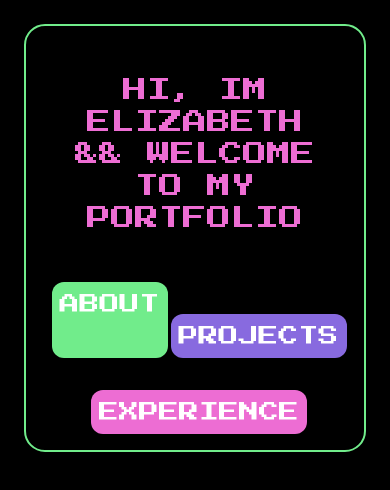
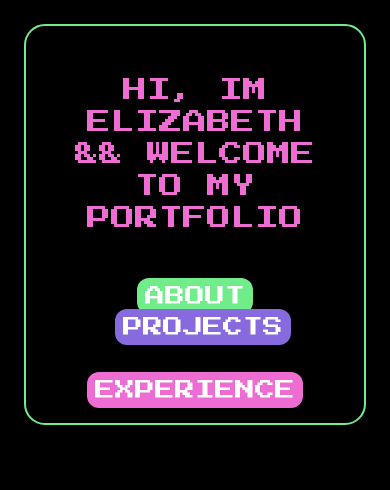
Before and after one commit to lizzzyCodes/elizabeth-c, a Next.js app: page / in a window 390 px wide. Shown: the top 490 px of the page. Built offline with nearby package versions, Linux system fonts and the light colour scheme.

Commit message:
updating the homepage for mobile

```diff
--- a/components/buttons.tsx
+++ b/components/buttons.tsx
@@ -2,7 +2,7 @@ import Link from "next/link"
 
 export default function Button({ text, link, color } : { link:string, text:string, color:string }) {
   return (
-    <Link href={link} className={`  py-2 px-2 text-center rounded-xl font-press-start text-white ${color} hover:bg-sky-700 uppercase`}> {text} </Link>
+    <Link href={link} className={`text-center py-2 px-2 rounded-xl font-press-start text-white ${color} hover:bg-sky-700 uppercase`}> {text} </Link>
   )
 
 }
--- a/components/intro.tsx
+++ b/components/intro.tsx
@@ -9,12 +9,12 @@ import Heading from './heading';
 export default function Intro() {
 return (
 <div about='overall container' className='p-6'>
-<section about="IntroBox" className="border-2 border-[#71EC8B] rounded-[21px] w-fit table p-2 text-center">
+<section about="IntroBox" className="border-2 border-[#71EC8B] rounded-[21px] w-fit table text-center p-2">
     <div about='heading' className=" text-[#ED6DD3] p-10 text-center font-press-start uppercase">
         <h1 className='text-2xl sm:text-8xl lg:text-7xl'>hi, im elizabeth && welcome to my portfolio </h1>
 
 {/*
-        <Heading text='hi, im elizabeth && welcome to my portfolio'/>
+
             <div about='small cloud' className='absolute -left-3 -top-3'>
             <Image className='' src={SmallCloud} width={500} height={100} alt='clouds png'/>
             </div>
@@ -35,14 +35,20 @@ return (
 4            speed={1}
             style={{ fontSize: '50px', display: 'relative'}}
             repeat={0}
+            // flex flex-wrap justify-around
         /> */}
 
+
     </div>
-    <div className="p-2 ml-2 flex items-center justify-around" about='Buttons'>
-        <div className=" text-xl flex flex-wrap space-y-8 justify-around">
+    <div className="p-2" about='Buttons'>
+        <div className="flex-col text-xl space-y-8">
+            <div className='space-x-4'>
             <Button link='/pages/about' color='bg-[#71EC8B]' text='about'/>
             <Button link='/pages/projects' color='bg-[#886ADF]' text='projects'/>
+            </div>
+            <div>
             <Button link='/pages/resume' color='bg-[#ED6DD3]' text='experience'/>
+            </div>
         </div>
     </div>
 </section>
```
